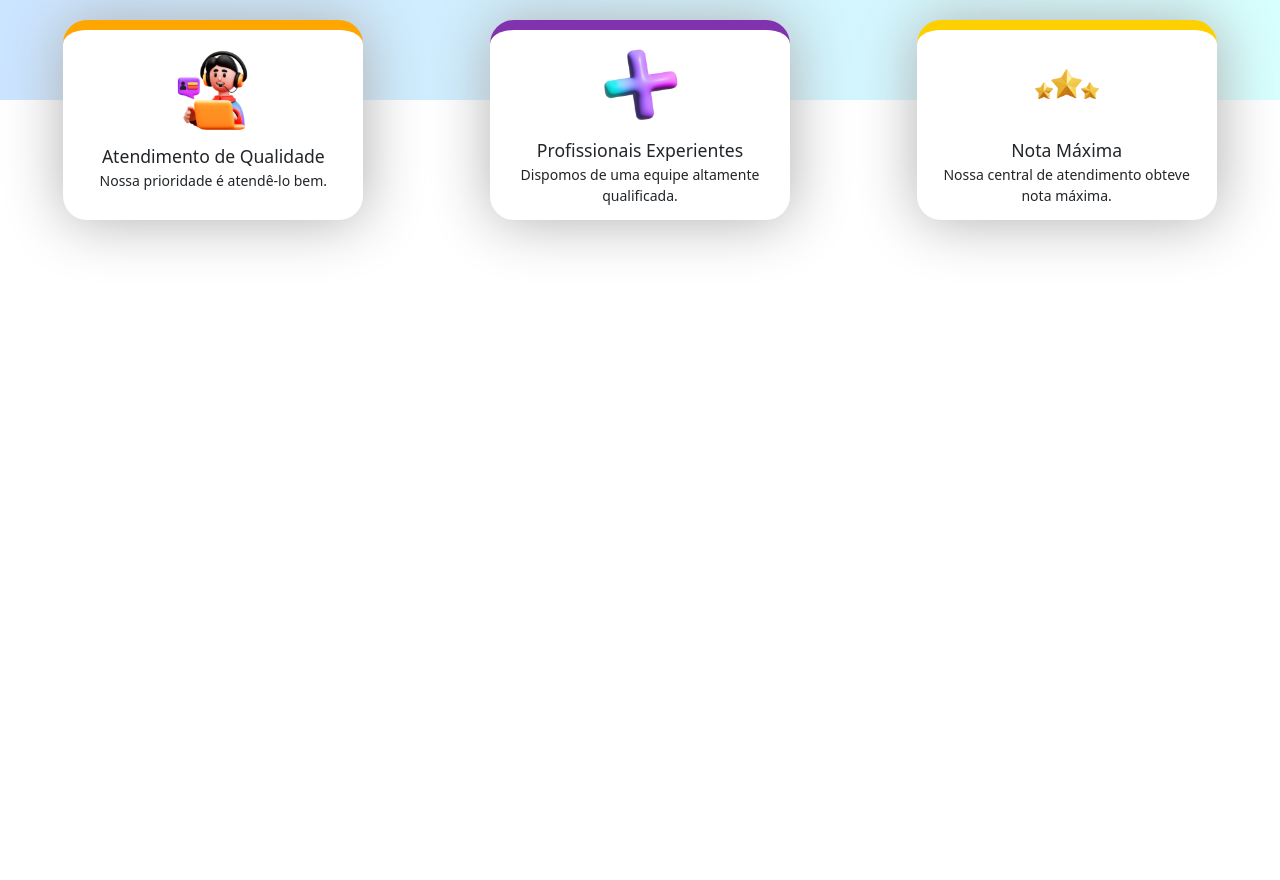
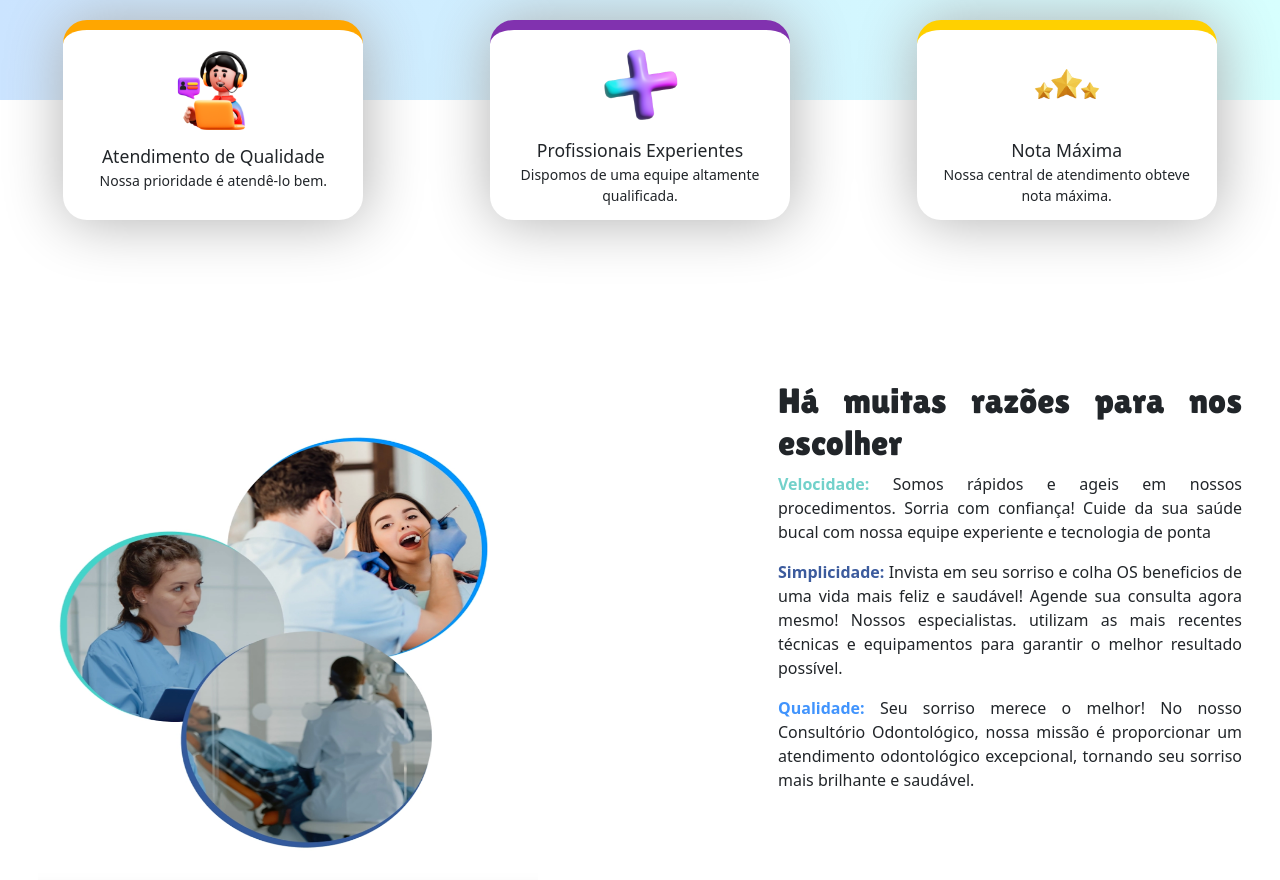
Before and after one commit to pedrojaraujo/dentalab, a plain HTML site: page index.html in a window 1280 px wide. Shown: the part 583-1463 px from the top of the page. Before the commit the page ends 883 px from the top, so only its background shows below. Drawn offline with nearby package versions, Linux system fonts and the light colour scheme.

Commit message:
add 'serviços' section

```diff
--- a/index.html
+++ b/index.html
@@ -49,6 +49,24 @@
         <section class="card__container">
 
         </section>
+        <section class="servicos__container">
+            <div class="container__servicos__img">
+                <img src="public/images/servicos.png" alt="Foto com " class="servicos__img">
+            </div>
+            <div class="container__p__servicos">
+                <h2>Há muitas razões para nos escolher</h2>
+                <p class="p__velocidade"><span >Velocidade:</span> Somos rápidos e ageis em nossos procedimentos. Sorria
+                    com confiança! Cuide da
+                    sua saúde bucal com nossa equipe experiente e tecnologia de ponta</p>
+                <p class="p__simplicidade"><span>Simplicidade:</span> Invista em seu sorriso e colha OS
+                    beneficios de uma vida mais feliz e saudável! Agende sua consulta agora mesmo! Nossos especialistas.
+                    utilizam as mais recentes técnicas e equipamentos para garantir o melhor resultado possível.</p>
+                <p class="p__qualidade"><span>Qualidade:</span> Seu sorriso merece o melhor! No nosso Consultório
+                    Odontológico, nossa missão é
+                    proporcionar um atendimento odontológico excepcional, tornando seu sorriso mais brilhante e
+                    saudável.</p>
+            </div>
+        </section>
     </main>
     <footer></footer>
     <script src="https://code.jquery.com/jquery-3.7.1.js"
--- a/styles/index.scss
+++ b/styles/index.scss
@@ -7,6 +7,10 @@ $bolder: 800;
 
 //Colors
 $purple: #8132af;
+$lightBlue: #72d1ca;
+$blue1: #3c5b9d;
+$blue2: #4194fd;
+
 
 html,
 body {
@@ -79,6 +83,7 @@ main {
 
         bottom: 80px;
     }
+
     .card__form {
         display: flex;
         flex-direction: column;
@@ -120,4 +125,58 @@ main {
     .border3 {
         border-top: 10PX solid rgb(255, 208, 0);
     }
+
+    .servicos__container {
+
+        display: flex;
+        justify-content: center;
+        padding-top: 5rem;
+        gap: 15rem;
+
+        .container__servicos__img {
+            .servicos__img {
+                width: 500px;
+                height: 500px;
+            }
+
+        }
+
+        .container__p__servicos {
+            width: 29rem;
+            text-align: justify;
+
+            h2 {
+                font-family: "Lilita One", sans-serif;
+                font-size: 2.2rem;
+            }
+
+            .p__velocidade {
+                span {
+                    font-weight: bold;
+                    margin: 0px;
+                    padding: 0px;
+                    color: $lightBlue;
+                }
+
+            }
+
+            .p__simplicidade {
+                span {
+                    font-weight: bold;
+                    margin: 0px;
+                    padding: 0px;
+                    color: $blue1;
+                }
+            }
+
+            .p__qualidade {
+                span {
+                    font-weight: bold;
+                    margin: 0px;
+                    padding: 0px;
+                    color: $blue2;
+                }
+            }
+        }
+    }
 }
```
Also changed, not shown: styles/index.css, 1 other file.
